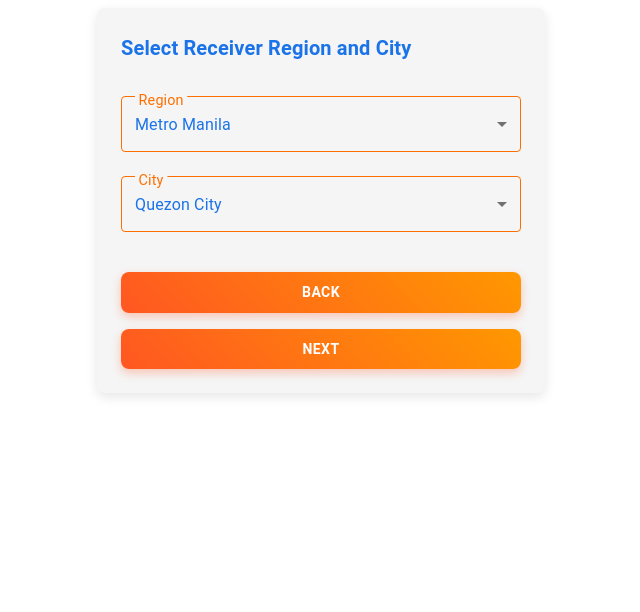
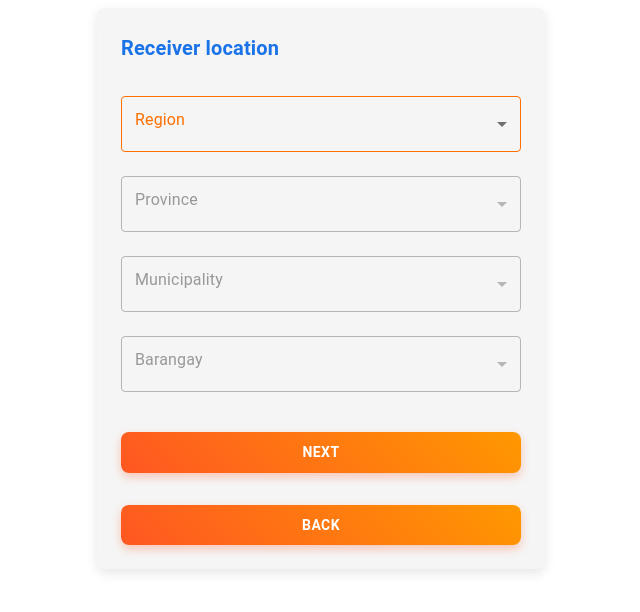
Before and after one commit to carlyn1918/my-shipping-app, a React (Vite) app: page / in a window 1280 px wide. Both pictures are taken after a click on the button "NEXT". Shown: the top 612 px of the page, without its empty margins (319-959 px from the left). Built offline with nearby package versions, Linux system fonts and the light colour scheme.

Commit message:
use locationPH as OBJECT in receiver

```diff
--- a/src/components/ReceiverInfoForm.jsx
+++ b/src/components/ReceiverInfoForm.jsx
@@ -2,42 +2,81 @@
 import React, { useState, useEffect } from "react";
 import { Select, MenuItem, InputLabel } from "@mui/material";
 import { RootContainer, Title, StyledFormControl, StyledButton } from "./styles"; // Import the styled components
-import regionsData from "./philippinesRegionsCities.json"; // Import the JSON file
+import { locationPh } from "./locationPH2";
 
 const ReceiverInfoForm = ({ data, onChange, onNext, onBack }) => {
-  const defaultRegion = "Metro Manila";
-  const defaultCity = "Quezon City";
+    // Set default values and states for each dropdown
+    const [selectedRegion, setSelectedRegion] = useState(data.region || "");
+    const [selectedProvince, setSelectedProvince] = useState(data.province || "");
+    const [selectedMunicipality, setSelectedMunicipality] = useState(data.municipality || "");
+    const [selectedBarangay, setSelectedBarangay] = useState(data.barangay || "");
 
-  const [selectedRegion, setSelectedRegion] = useState(data.region || defaultRegion);
-  const [selectedCity, setSelectedCity] = useState(data.city || defaultCity);
-
+    // Update the parent component when default values are set
     useEffect(() => {
-    onChange({ region: defaultRegion, city: defaultCity });
+      onChange({
+        region: selectedRegion,
+        province: selectedProvince,
+        municipality: selectedMunicipality,
+        barangay: selectedBarangay
+      });
     }, []);
 
+    // Event Handlers
     const handleRegionChange = (event) => {
       const region = event.target.value;
       setSelectedRegion(region);
-    setSelectedCity("");
-    onChange({ region, city: "" });
+      setSelectedProvince("");
+      setSelectedMunicipality("");
+      setSelectedBarangay("");
+      onChange({ region, province: "", municipality: "", barangay: "" });
     };
 
-  const handleCityChange = (event) => {
-    const city = event.target.value;
-    setSelectedCity(city);
-    onChange({ region: selectedRegion, city });
+    const handleProvinceChange = (event) => {
+      const province = event.target.value;
+      setSelectedProvince(province);
+      setSelectedMunicipality("");
+      setSelectedBarangay("");
+      onChange({ region: selectedRegion, province, municipality: "", barangay: "" });
     };
 
-  const regionOptions = regionsData.regions.map((region) => region.name);
-  const cityOptions =
-    regionsData.regions.find((region) => region.name === selectedRegion)?.cities || [];
+    const handleMunicipalityChange = (event) => {
+      const municipality = event.target.value;
+      setSelectedMunicipality(municipality);
+      setSelectedBarangay("");
+      onChange({ region: selectedRegion, province: selectedProvince, municipality, barangay: "" });
+    };
+
+    const handleBarangayChange = (event) => {
+      const barangay = event.target.value;
+      setSelectedBarangay(barangay);
+      onChange({ region: selectedRegion, province: selectedProvince, municipality: selectedMunicipality, barangay });
+    };
+
+    // Option Lists for Dropdowns
+    const regionOptions = Object.values(locationPh).map(region => region.region_name);
+    const provinceOptions = selectedRegion
+      ? Object.keys(locationPh).find(key => locationPh[key].region_name === selectedRegion)
+        ? Object.keys(locationPh[Object.keys(locationPh).find(key => locationPh[key].region_name === selectedRegion)].province_list)
+        : []
+      : [];
+    const municipalityOptions = selectedProvince
+      ? locationPh[Object.keys(locationPh).find(key => locationPh[key].region_name === selectedRegion)].province_list[selectedProvince].municipality_list.map(
+          mun => Object.keys(mun)[0]
+        )
+      : [];
+    const barangayOptions = selectedMunicipality
+      ? locationPh[Object.keys(locationPh).find(key => locationPh[key].region_name === selectedRegion)]
+          .province_list[selectedProvince]
+          .municipality_list.find(mun => Object.keys(mun)[0] === selectedMunicipality)[selectedMunicipality].barangay_list
+      : [];
 
     return (
       <RootContainer>
-      <Title variant="h6">Select Receiver Region and City</Title>
+        <Title variant="h6">Receiver location</Title>
 
+        {/* Region Dropdown */}
         <StyledFormControl fullWidth margin="normal">
-        <InputLabel shrink>Region</InputLabel>
+          <InputLabel>Region</InputLabel>
           <Select value={selectedRegion} onChange={handleRegionChange} fullWidth>
             {regionOptions.map((region) => (
               <MenuItem key={region} value={region}>
@@ -47,25 +86,48 @@ const ReceiverInfoForm = ({ data, onChange, onNext, onBack }) => {
           </Select>
         </StyledFormControl>
 
-      <StyledFormControl fullWidth margin="normal">
-        <InputLabel shrink>City</InputLabel>
-        <Select
-          value={selectedCity}
-          onChange={handleCityChange}
-          fullWidth
-          disabled={!selectedRegion}
-        >
-          {cityOptions.map((city) => (
-            <MenuItem key={city} value={city}>
-              {city}
+        {/* Province Dropdown */}
+        <StyledFormControl fullWidth margin="normal" disabled={!selectedRegion}>
+          <InputLabel>Province</InputLabel>
+          <Select value={selectedProvince} onChange={handleProvinceChange} fullWidth>
+            {provinceOptions.map((province) => (
+              <MenuItem key={province} value={province}>
+                {province}
               </MenuItem>
             ))}
           </Select>
         </StyledFormControl>
 
+        {/* Municipality Dropdown */}
+        <StyledFormControl fullWidth margin="normal" disabled={!selectedProvince}>
+          <InputLabel>Municipality</InputLabel>
+          <Select value={selectedMunicipality} onChange={handleMunicipalityChange} fullWidth>
+            {municipalityOptions.map((municipality) => (
+              <MenuItem key={municipality} value={municipality}>
+                {municipality}
+              </MenuItem>
+            ))}
+          </Select>
+        </StyledFormControl>
+
+        {/* Barangay Dropdown */}
+        <StyledFormControl fullWidth margin="normal" disabled={!selectedMunicipality}>
+          <InputLabel>Barangay</InputLabel>
+          <Select value={selectedBarangay} onChange={handleBarangayChange} fullWidth>
+            {barangayOptions.map((barangay) => (
+              <MenuItem key={barangay} value={barangay}>
+                {barangay}
+              </MenuItem>
+            ))}
+          </Select>
+        </StyledFormControl>
+
+        {/* Button Container with Spacing */}
+        <div style={{ display: "flex", justifyContent: "flex-start", marginTop: "16px", flexDirection: "column" }}>
+          <StyledButton onClick={onNext}>Next</StyledButton>
+        </div>
         <div style={{ display: "flex", justifyContent: "flex-start", marginTop: "16px", flexDirection: "column" }}>
           <StyledButton onClick={onBack}>Back</StyledButton>
-        <StyledButton onClick={onNext}>Next</StyledButton>
         </div>
       </RootContainer>
     );
```
Lines whose indentation alone changed are shown as unchanged.
